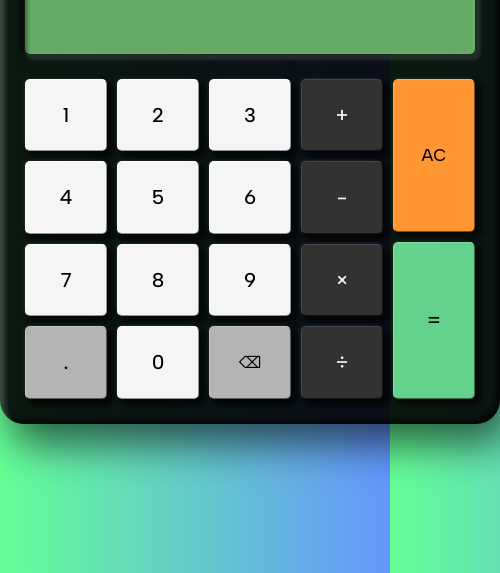
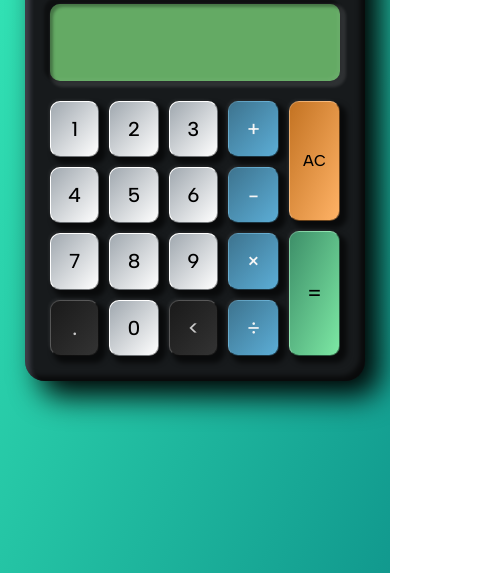
Before and after one commit to anaysharma/calculator, a plain HTML site: page index.html in a window 390 px wide. Shown: the part 271-844 px from the top of the page, 500 px wide, since content can reach past the window. Drawn offline with Linux system fonts and the light colour scheme.

Commit message:
added responsiveness

```diff
--- a/index.html
+++ b/index.html
@@ -30,7 +30,7 @@
 				<button name="9" type="submit" value="9" data-number>9</button>
 				<button name="." type="submit" value="." data-number>.</button>
 				<button name="0" type="submit" value="0" data-number>0</button>
-				<button name="back" type="submit" value="back" data-delete>⌫</button>
+				<button name="back" type="submit" value="back" data-delete><</button>
 			</div>
 			<div class="operation-box">
 				<div class="primary-operations">
--- a/styles.css
+++ b/styles.css
@@ -21,16 +21,18 @@
 }
 
 body {
-	background:  linear-gradient(to right, rgba(100, 255, 150, 1.0), rgba(100, 150, 255, 1.0));
+	background:  linear-gradient(to bottom right, #38efbb, #11998e);
 	height: 100vh;
+	width: 100vw;
+	font-size: 1rem;
 	display: grid;
 	place-items: center;
 }
 
 .calculator-body {
 	box-shadow:
-		10px 20px 40px rgba(0, 0, 0, 0.6),
-		inset 5px 5px 5px rgba(255,255,255,0.2),
+		15px 15px 30px black,
+		inset 5px 5px 5px rgba(220,220,255,0.2),
 		inset -5px -5px 5px rgba(0,0,0,0.6);
 		border-width: 1px;
 	border-color:
@@ -38,20 +40,18 @@ body {
 		rgba(0, 0, 0, 1)
 		rgba(0, 0, 0, 1)
 		rgba(255, 255, 255, 0.6);
-	height: 545px;
+	height: 600px;
 	width: 500px;
 	display: grid;
-	grid-template-rows: 45px 100px 1fr;
-	grid-row-gap: 15px;
-	padding: 20px;
-	border-radius: 24px;
-	background-color: rgba(0, 0, 0, 0.9);
-	box-shadow: ;
+	grid-template-rows: 1fr 3fr 10fr;
+	grid-row-gap: 20px;
+	padding: 25px;
+	border-radius: 20px;
+	background-color: hsl(200, 10%, 10%);
 }
 
 .solar {
 	display: flex;
-	margin: 5px 5px 0 5px;
 	justify-content: space-between;
 }
 
@@ -64,13 +64,14 @@ body {
 		rgba(70, 30, 0, 1.0) 0% 64%,
 		rgba(40, 10, 0, 1.0) 0% 65%,
 		rgba(70, 30, 0, 1.0) 0% 100%);
-	border-radius: 5px;
+	border-radius: 10px;
 	box-shadow:
 		inset 3px 3px 3px rgba(0, 0, 0, 0.3),
 		inset -3px -3px 3px rgba(255, 255, 255, 0),
 		3px 3px 3px 1px rgba(255, 255, 255, 0.05),
 		-3px -3px 3px 1px rgba(0, 0, 0, 0.3);
 }
+
 .name {
 	font-family: 'Righteous', cursive;
 	color: rgba(255, 255, 255, 0.6);
@@ -79,10 +80,9 @@ body {
 
 .display {
 	display: grid;
-	margin: 5px;
-	grid-template-rows: 30px 60px;
+	grid-template-rows: 1fr 2fr;
 	background-color: rgba(100, 170, 100, 1.0);
-	border-radius: 5px;
+	border-radius: 10px;
 	box-shadow:
 		inset 3px 3px 3px rgba(0, 0, 0, 0.3),
 		inset -3px -3px 3px rgba(255, 255, 255, 0.04),
@@ -96,7 +96,7 @@ body {
 	margin-inline: 5px;
 	justify-content: flex-end;
 	padding-top: 8px;
-	font-size: 20px;
+	font-size: 1em;
 	font-family: 'DSEG14ModernMini-BoldItalic', Fallback, sans-serif;
 }
 
@@ -106,7 +106,7 @@ body {
 	justify-content: flex-end;
 	margin-inline: 10px;
 	font-family: 'DSEG14Modern-Bold', Fallback, sans-serif;
-	font-size: 35px;
+	font-size: 2em;
 	width: auto;
 	word-wrap: break-word;
 }
@@ -114,32 +114,37 @@ body {
 .button-box {
 	display: grid;
 	grid-auto-flow: column;
-	grid-auto-columns: 2fr 1fr;
+	grid-auto-columns: 3fr 2fr;
+	gap: 10px;
 }
 
 .number-pad {
-	display: flex;
-	flex-wrap: wrap;
+	display: grid;
+	grid-auto-flow: row;
+	grid-template-rows: repeat(4, 1fr);
+	grid-template-columns: repeat(3, 1fr);
+	gap: 10px;
 }
 
 .operation-box {
 	display: grid;
 	grid-auto-columns: 1fr 1fr;
 	grid-auto-flow: column;
+	gap: 10px;
 }
 
 .primary-operations,
 .secondary-operations {
 	display: grid;
+	gap: 10px;
 }
 
 button {
 	font-family: 'Albert Sans', sans-serif;
-	font-size: 20px;
+	font-size: 1.8em;
 	background-color: whitesmoke;
-	width: 82px;
-	margin: 5px;
-	border-radius: 5px;
+	background-image: linear-gradient(to bottom right, #a0a8af, #ffffff);
+	border-radius: 10px;
 	border-width: 1px;
 	border-color:
 		rgba(255, 255, 255, 1)
@@ -154,19 +159,14 @@ button {
 }
 
 button:active {
-	transform: scale(0.98);
-	border-color:
-		rgba(255, 255, 255, 1)
-		rgba(0, 0, 0, 0.4)
-		rgba(0, 0, 0, 0.4)
-		rgba(255, 255, 255, 1);
-	box-shadow:
-		2px 3px 5px rgba(0, 0, 0, 0.6);
+	transform: scale(0.96);
+	box-shadow:	2px 3px 5px rgba(0, 0, 0, 0.6);
 }
 
 button[name="clear"] {
-	font-size: 17px;
-	background-color: rgba(255, 150, 50, 1.0);
+	font-size: 1.4em;
+	background-color: hsl(29, 100%, 60%);
+	background-image: linear-gradient(to bottom right, hsl(30, 70%, 45%), hsl(30, 100%, 70%));
 	border-color:
 		rgba(255, 255, 255, 0.2)
 		rgba(0, 0, 0, 0.5)
@@ -175,7 +175,7 @@ button[name="clear"] {
 }
 
 button[name="equals"] {
-	background-color: rgba(100, 210, 140, 1);
+	background-image: linear-gradient(to bottom right, hsl(152, 40%, 40%), hsl(142, 70%, 70%));
 	border-color:
 		rgba(255, 255, 255, 0.2)
 		rgba(0, 0, 0, 0.5)
@@ -184,25 +184,42 @@ button[name="equals"] {
 }
 
 button[name="back"], button[name="."] {
-	font-size: 16px;
-	background-color: rgba(180, 180, 180, 1);
+	/* font-size: 1.2em; */
+	background-image: linear-gradient(to bottom right, hsl(0, 0%, 10%), hsl(0, 0%, 20%));
 	border-color:
 		rgba(255, 255, 255, 0.2)
 		rgba(0, 0, 0, 0.5)
 		rgba(0, 0, 0, 0.5)
 		rgba(255, 255, 255, 0.2);
-}
-
-button[name="."] {
-	font-size: 20px;
+	color: #ffffffc0;
 }
 
 button[data-operation] {
 	color: whitesmoke;
-	background-color: rgba(50, 50, 50, 1.0);
+	background-image: linear-gradient(to bottom right, hsl(200, 40%, 40%), hsl(200, 60%, 60%));
 	border-color:
 		rgba(255, 255, 255, 0.1)
 		rgba(0, 1, 0, 0.6)
 		rgba(0, 1, 0, 0.6)
 		rgba(255, 255, 255, 0.1);
 }
+
+@media (max-width: 500px) {
+	body {
+		font-size: 0.8rem;
+	}
+	.calculator-body {
+		height: 500px;
+		width: 400px;
+	}
+}
+
+@media (max-width: 398px) {
+	body {
+		font-size: 0.7rem;
+	}
+	.calculator-body {
+		height: 460px;
+		width: 340px;
+	}
+}
```
